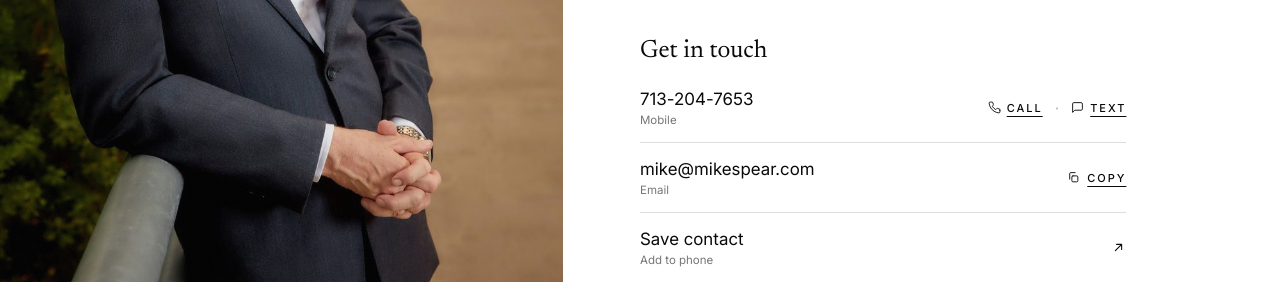
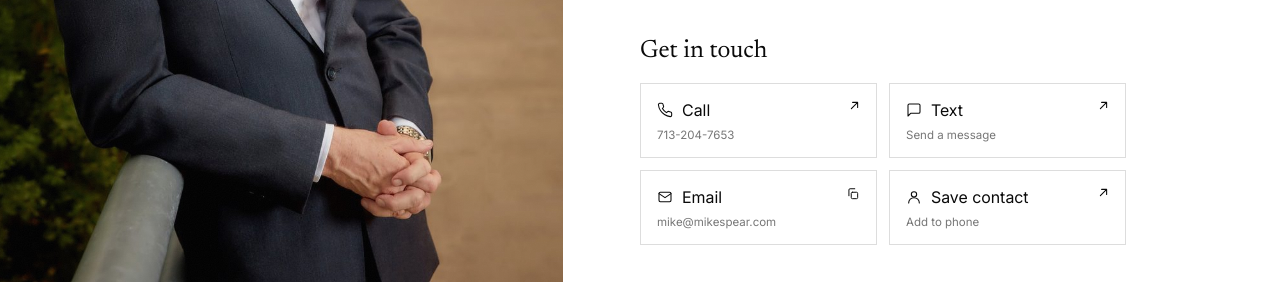
Before and after one commit to mikespearrealtor/links, a plain HTML site: page index.html in a window 1280 px wide. Shown: the part 506-788 px from the top of the page. Drawn offline with Linux system fonts and the light colour scheme.

Commit message:
Show contact and documents links as tiles
Get in touch becomes four tiles (Call, Text, Email, Save contact) matching
the Compass/HAR cards; the number shows once, on Call. The Email tile opens
mail and its corner icon copies the address. Forms & disclosures becomes a
full-width tile.

Co-Authored-By: Claude Opus 5.5 <noreply@anthropic.com>

```diff
--- a/index.html
+++ b/index.html
@@ -701,37 +701,103 @@
       outline-offset: 4px;
     }
 
-    /* Copy-email action: icon + word, styled to match the Call/Text links.
-       Oversized padding (offset by negative margin) keeps a ~44px tap target
-       without shifting the row. */
-    .copy-btn {
-      display: inline-flex;
+    /* Contact + document tiles: same card as the Compass/HAR tiles, with an
+       icon + word in place of a logo. */
+    .tile-main {
+      display: flex;
       align-items: center;
-      gap: 7px;
+      gap: 9px;
+      font-size: 16px;
+      line-height: 1.3;
+      color: var(--text);
+    }
+
+    .tile-ico {
+      width: 16px;
+      height: 16px;
+      flex: none;
+      fill: none;
+      stroke: currentColor;
+      stroke-width: 1.6;
+      stroke-linecap: round;
+      stroke-linejoin: round;
+    }
+
+    .ctile .tile-sub { margin-top: 7px; }
+
+    .tile-wide { grid-column: 1 / -1; }
+
+    /* Email tile: the card opens mail, and the corner icon (where the arrow
+       sits on the other tiles) copies the address. A button can't live inside
+       a link, so this tile is a div holding both side by side. */
+    .tile-split {
+      position: relative;
+      display: flex;
+      background: var(--tile-bg);
+      border: 1px solid var(--tile-border);
+      will-change: transform;
+      transition: border-color 0.35s cubic-bezier(0.22, 1, 0.36, 1), background-color 0.35s cubic-bezier(0.22, 1, 0.36, 1), transform 0.35s cubic-bezier(0.22, 1, 0.36, 1);
+    }
+
+    @media (hover: hover) {
+      .tile-split:hover {
+        border-color: var(--hint);
+        background: var(--tile-hover-bg);
+        transform: translateY(-2px);
+      }
+    }
+
+    .tile-split:active {
+      border-color: var(--hint);
+      background: var(--tile-hover-bg);
+    }
+
+    .tile-link {
+      flex: 1;
+      min-width: 0;
+      display: flex;
+      flex-direction: column;
+      align-items: flex-start;
+      padding: 16px 16px 15px;
+      text-decoration: none;
+    }
+
+    .tile-link:focus-visible {
+      outline: 1px solid var(--accent);
+      outline-offset: 4px;
+    }
+
+    .tile-copy {
+      position: absolute;
+      top: 3px;
+      right: 3px;
+      width: 40px;
+      height: 40px;
+      display: grid;
+      place-items: center;
+      padding: 0;
       background: none;
       border: none;
       cursor: pointer;
-      font-family: inherit;
-      font-size: 11px;
-      font-weight: 500;
-      letter-spacing: 0.18em;
-      text-transform: uppercase;
-      color: var(--accent-text);
-      padding: 16px 8px;
-      margin: -16px -8px;
+      color: var(--tile-arr);
       transition: color 0.2s ease;
     }
 
-    .copy-btn .copy-label {
-      text-decoration: underline;
-      text-decoration-color: var(--accent-text);
-      text-underline-offset: 4px;
-      transition: text-decoration-color 0.2s ease;
+    @media (hover: hover) {
+      .tile-copy:hover { color: var(--hint); }
+    }
+
+    .tile-copy:active,
+    .tile-copy.copied { color: var(--hint); }
+
+    .tile-copy:focus-visible {
+      outline: 1px solid var(--accent);
+      outline-offset: -4px;
     }
 
     .copy-ico {
-      width: 13px;
-      height: 13px;
+      width: 14px;
+      height: 14px;
       stroke: currentColor;
       fill: none;
       stroke-width: 1.7;
@@ -739,25 +805,9 @@
       stroke-linejoin: round;
     }
 
-    .copy-btn .ico-check { display: none; }
-
-    @media (hover: hover) {
-      .copy-btn:hover { color: var(--hint); }
-      .copy-btn:hover .copy-label { text-decoration-color: var(--hint); }
-    }
-
-    .copy-btn:active { color: var(--hint); }
-    .copy-btn:active .copy-label { text-decoration-color: var(--hint); }
-
-    .copy-btn.copied { color: var(--hint); }
-    .copy-btn.copied .copy-label { text-decoration-color: var(--hint); }
-    .copy-btn.copied .ico-copy { display: none; }
-    .copy-btn.copied .ico-check { display: inline; stroke-width: 1.9; }
-
-    .copy-btn:focus-visible {
-      outline: 1px solid var(--accent);
-      outline-offset: 3px;
-    }
+    .tile-copy .ico-check { display: none; }
+    .tile-copy.copied .ico-copy { display: none; }
+    .tile-copy.copied .ico-check { display: block; stroke-width: 1.9; }
 
     .row-sub {
       display: block;
@@ -1614,48 +1664,44 @@
 
       <section class="group">
         <h2 class="label">Get in touch</h2>
-        <div class="row">
-          <a class="row-text row-tel" href="sms:+17132047653" id="numLink"><span class="row-main">713-204-7653</span><span class="row-sub">Mobile</span></a>
-          <span class="row-actions">
+        <div class="tiles">
+          <a class="tile ctile" href="tel:+17132047653" id="callBtn">
+            <span class="tile-main"><svg class="tile-ico" viewBox="0 0 24 24" aria-hidden="true"><path d="M22 16.92v3a2 2 0 0 1-2.18 2 19.79 19.79 0 0 1-8.63-3.07 19.5 19.5 0 0 1-6-6 19.79 19.79 0 0 1-3.07-8.67A2 2 0 0 1 4.11 2h3a2 2 0 0 1 2 1.72c.13.81.36 1.6.7 2.34a2 2 0 0 1-.45 2.11L8.09 9.91a16 16 0 0 0 6 6l1.74-1.27a2 2 0 0 1 2.11-.45c.74.34 1.53.57 2.34.7A2 2 0 0 1 22 16.92z"/></svg>Call</span>
+            <span class="tile-sub">713-204-7653</span>
             <svg class="arr" viewBox="0 0 24 24" fill="none" stroke-width="1.7" stroke-linecap="round" stroke-linejoin="round" aria-hidden="true"><path d="M7 17 17 7M9 7h8v8"/></svg>
-            <span class="row-actions-btns">
-              <a href="tel:+17132047653" id="callBtn">
-                <svg viewBox="0 0 24 24" aria-hidden="true"><path d="M22 16.92v3a2 2 0 0 1-2.18 2 19.79 19.79 0 0 1-8.63-3.07 19.5 19.5 0 0 1-6-6 19.79 19.79 0 0 1-3.07-8.67A2 2 0 0 1 4.11 2h3a2 2 0 0 1 2 1.72c.13.81.36 1.6.68 2.34a2 2 0 0 1-.45 2.11L8.09 9.91a16 16 0 0 0 6 6l1.74-1.74a2 2 0 0 1 2.11-.45c.74.32 1.53.55 2.34.68A2 2 0 0 1 22 16.92z"/></svg>
-                <span class="act-label">Call</span>
           </a>
-              <span class="sep" aria-hidden="true">&middot;</span>
-              <a href="sms:+17132047653" id="textBtn">
-                <svg viewBox="0 0 24 24" aria-hidden="true"><path d="M21 15a2 2 0 0 1-2 2H7l-4 4V5a2 2 0 0 1 2-2h14a2 2 0 0 1 2 2z"/></svg>
-                <span class="act-label">Text</span>
+          <a class="tile ctile" href="sms:+17132047653" id="textBtn">
+            <span class="tile-main"><svg class="tile-ico" viewBox="0 0 24 24" aria-hidden="true"><path d="M21 15a2 2 0 0 1-2 2H7l-4 4V5a2 2 0 0 1 2-2h14a2 2 0 0 1 2 2z"/></svg>Text</span>
+            <span class="tile-sub">Send a message</span>
+            <svg class="arr" viewBox="0 0 24 24" fill="none" stroke-width="1.7" stroke-linecap="round" stroke-linejoin="round" aria-hidden="true"><path d="M7 17 17 7M9 7h8v8"/></svg>
           </a>
-            </span>
-          </span>
-        </div>
-        <div class="row">
-          <a class="row-text row-tel" href="mailto:mike@mikespear.com"><span class="row-main">mike@mikespear.com</span><span class="row-sub">Email</span></a>
-          <span class="row-actions">
-            <svg class="arr" viewBox="0 0 24 24" fill="none" stroke-width="1.7" stroke-linecap="round" stroke-linejoin="round" aria-hidden="true"><path d="M7 17 17 7M9 7h8v8"/></svg>
-            <span class="row-actions-btns">
-              <button class="copy-btn" id="copyEmail" type="button" aria-label="Copy email address">
+          <div class="tile ctile tile-split">
+            <a class="tile-link" href="mailto:mike@mikespear.com">
+              <span class="tile-main"><svg class="tile-ico" viewBox="0 0 24 24" aria-hidden="true"><rect x="3" y="5" width="18" height="14" rx="2"/><path d="m3 7 9 6 9-6"/></svg>Email</span>
+              <span class="tile-sub">mike@mikespear.com</span>
+            </a>
+            <button class="tile-copy" id="copyEmail" type="button" aria-label="Copy email address" title="Copy email address">
               <svg class="copy-ico ico-copy" viewBox="0 0 24 24" aria-hidden="true"><rect x="9" y="9" width="11" height="11" rx="2"/><path d="M5 15V5a2 2 0 0 1 2-2h8"/></svg>
               <svg class="copy-ico ico-check" viewBox="0 0 24 24" aria-hidden="true"><path d="M20 6 9 17l-5-5"/></svg>
-                <span class="copy-label">Copy</span>
             </button>
-            </span>
-          </span>
           </div>
-        <a class="row" href="/contact.vcf" id="saveContact">
-          <span class="row-text"><span class="row-main">Save contact</span><span class="row-sub">Add to phone</span></span>
+          <a class="tile ctile" href="/contact.vcf" id="saveContact">
+            <span class="tile-main"><svg class="tile-ico" viewBox="0 0 24 24" aria-hidden="true"><circle cx="12" cy="8" r="4"/><path d="M4 21a8 8 0 0 1 16 0"/></svg>Save contact</span>
+            <span class="tile-sub">Add to phone</span>
             <svg class="arr" viewBox="0 0 24 24" fill="none" stroke-width="1.7" stroke-linecap="round" stroke-linejoin="round" aria-hidden="true"><path d="M7 17 17 7M9 7h8v8"/></svg>
           </a>
+        </div>
       </section>
 
       <section class="group">
         <h2 class="label">Documents</h2>
-        <a class="row" href="https://files.mikespear.com/docs">
-          <span class="row-text"><span class="row-main">Forms &amp; disclosures</span><span class="row-sub">Wire fraud notice, brokerage info</span></span>
+        <div class="tiles">
+          <a class="tile ctile tile-wide" href="https://files.mikespear.com/docs">
+            <span class="tile-main"><svg class="tile-ico" viewBox="0 0 24 24" aria-hidden="true"><path d="M14 3H6a2 2 0 0 0-2 2v14a2 2 0 0 0 2 2h12a2 2 0 0 0 2-2V9z"/><path d="M14 3v6h6M8 13h8M8 17h6"/></svg>Forms &amp; disclosures</span>
+            <span class="tile-sub">Wire fraud notice, brokerage info</span>
             <svg class="arr" viewBox="0 0 24 24" fill="none" stroke-width="1.7" stroke-linecap="round" stroke-linejoin="round" aria-hidden="true"><path d="M7 17 17 7M9 7h8v8"/></svg>
           </a>
+        </div>
       </section>
 
       <!-- listings:start - generated by tools/render-listings.py, do not edit by hand -->
@@ -2046,7 +2092,6 @@
       bindTrigger('saveContact', 'contact');
       bindTrigger('callBtn', 'call');
       bindTrigger('textBtn', 'text');
-      bindTrigger('numLink', 'call');
 
       // Deep link for #contact (used by the email signature): desktop opens
       // the QR modal straight away, mobile goes straight to the vCard.
@@ -2071,30 +2116,21 @@
         }
       }
 
-      // Mobile default is sms: (set in the HTML) so tapping the number texts
-      // without needing JS. Desktop has separate Call/Text buttons, so point
-      // the number itself back to tel: — bindTrigger above still intercepts
-      // the click there and opens the Call QR modal.
-      if (isDesktop.matches) {
-        document.getElementById('numLink').setAttribute('href', 'tel:+17132047653');
-      }
-
       // Copy email to clipboard; the address itself stays a mailto: link for
       // anyone with a working mail client. Briefly confirm with a gold check.
       (function () {
         var btn = document.getElementById('copyEmail');
-        var label = btn.querySelector('.copy-label');
         var email = 'mike@mikespear.com';
         var resetTimer = null;
         if (!navigator.clipboard) { btn.hidden = true; return; }
         btn.addEventListener('click', function () {
           navigator.clipboard.writeText(email).then(function () {
             btn.classList.add('copied');
-            label.textContent = 'Copied';
+            btn.setAttribute('aria-label', 'Email address copied');
             clearTimeout(resetTimer);
             resetTimer = setTimeout(function () {
               btn.classList.remove('copied');
-              label.textContent = 'Copy';
+              btn.setAttribute('aria-label', 'Copy email address');
             }, 1600);
           }).catch(function () {});
         });
```
Lines whose indentation alone changed are shown as unchanged.
